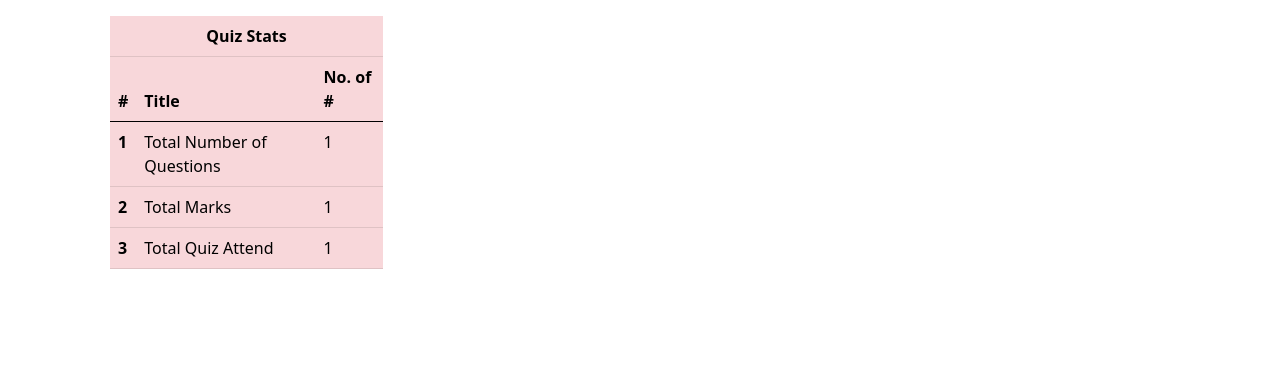
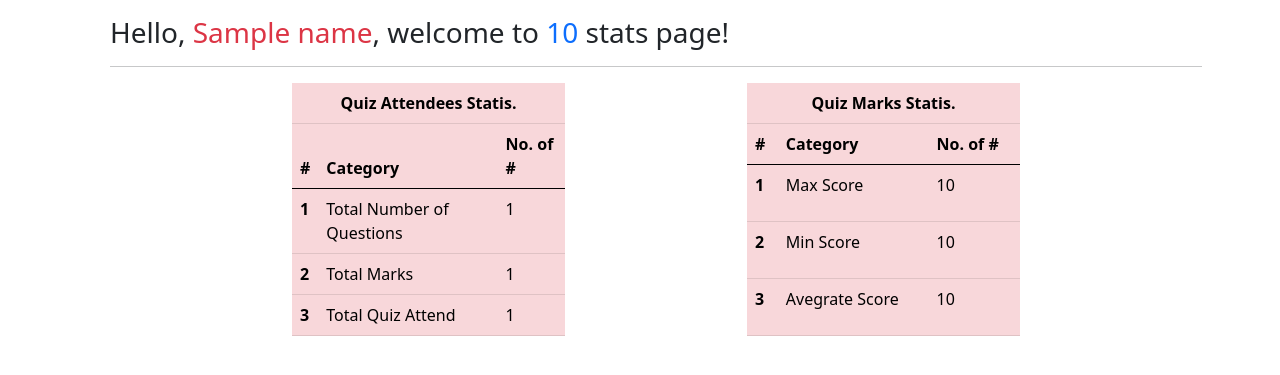
Before and after one commit to jyothiprakashpanaik/Tally-CodeBrewers-Quiz-App, a Django app: template templates/main/stats.html in a window 1280 px wide. Shown: the part 56-431 px from the top of the page. Run offline with Django 3.2, Linux system fonts and the light colour scheme; the template is opened without the code that fills it: most values are stand-ins (such as "Sample title", 1, 10 or a date in 2020); some libraries are stand-ins or nearby versions.

Commit message:
Updated Tables in results page

```diff
--- a/main/views.py
+++ b/main/views.py
@@ -151,5 +151,6 @@ def stats(request, qid):
 
 
 	context = {"questions_details": questions_details, "min_score": min_score,"max_score": max_score,
-	"average_score":average_score,"total_number_of_questions":total_number_of_questions,"total_marks":total_marks,"total_quiz_attend":total_quiz_attend}
+	"average_score":average_score,"total_number_of_questions":total_number_of_questions,"total_marks":total_marks,
+	"total_quiz_attend":total_quiz_attend, "place":quiz.title, "name": request.user.username }
 	return render(request, "main/stats.html", context=context)
--- a/templates/base.html
+++ b/templates/base.html
@@ -40,7 +40,6 @@
         <li class="nav-item">
           <a class="nav-link active" aria-current="page" href="/accounts/login">Login</a>
         </li>
-
       </ul>
     </div>
   </div>
--- a/templates/home/index.html
+++ b/templates/home/index.html
@@ -49,8 +49,6 @@ QuizeTaker
 
 
 
-
-
 </div>
 
 
--- a/templates/main/stats.html
+++ b/templates/main/stats.html
@@ -5,14 +5,20 @@
 
 <div class="stats-app container m-3">
 
+<h3> Hello, <span class="text-danger">{{ name }}</span>, welcome to <span class="text-primary"> {{ place }}</span> stats page! </h3>
+<hr/>
+
+<div class="d-flex justify-content-evenly">
+
+
 <table class="table table-danger w-25">
   <thead>
     <tr>
-  		<th colspan="3" class="text-center ">Quiz Stats</th>
+      <th colspan="3" class="text-center ">Quiz Attendees Statis.</th>
     </tr>
     <tr>
       <th scope="col">#</th>
-      <th scope="col">Title</th>
+      <th scope="col">Category</th>
       <th scope="col">No. of #</th>
     </tr>
   </thead>
@@ -36,12 +42,48 @@
 </table>
 
 
-<table>
 
+<table class="table table-danger w-25">
+  <thead>
+    <tr>
+      <th colspan="3" class="text-center ">Quiz Marks Statis.</th>
+    </tr>
+    <tr>
+      <th scope="col">#</th>
+      <th scope="col">Category</th>
+      <th scope="col">No. of #</th>
+    </tr>
+  </thead>
+  <tbody>
+    <tr>
+      <th scope="row">1</th>
+      <td>Max Score</td>
+      <td>{{max_score.marks__sum__max}}</td>
+    </tr>
+    <tr>
+      <th scope="row">2</th>
+      <td>Min Score</td>
+      <td>{{min_score.marks__sum__min}}</td>
+    </tr>
+    <tr>
+      <th scope="row">3</th>
+      <td>Avegrate Score</td>
+      <td>{{average_score.marks__sum__avg}}</td>
+    </tr>
+  </tbody>
 </table>
 
 </div>
 
 
 
+
+
+
+
+
+</div>
+
+
+
 {% endblock %}
```
Also changed, not shown: db.sqlite3. Lines whose indentation alone changed are shown as unchanged.
